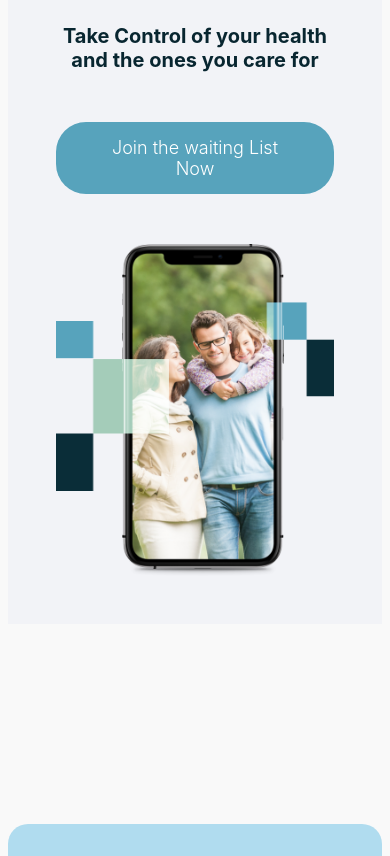
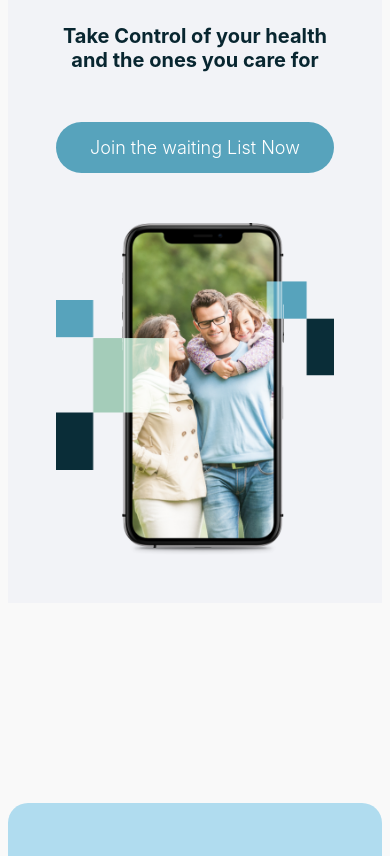
Before and after one commit to Henryford52/AI_Project, a React (Vite) app: page / in a window 390 px wide. Shown: the part 3580-4436 px from the top of the page. Built offline with nearby package versions, Linux system fonts and the light colour scheme.

Commit message:
first commit

```diff
--- a/src/components/body/section4/style.css
+++ b/src/components/body/section4/style.css
@@ -60,6 +60,9 @@
     overflow: hidden;
     text-align: center;
   }
+  .Section4-flex-content{
+    width: 100%;
+  }
   .Section4-flex-content h2 {
     font-size: 20px;
     color: #082630;
@@ -68,15 +71,16 @@
     width: 100%;
     text-align: center;
   }
-  .Section4-flex-content button {
+  .Section4-flex-content .btn {
     background-color: #57a3bc;
     font-family: "Inter", Sans-serif;
-    font-size: 15px;
+    font-size: 18px;
     font-weight: 300;
+    width: 100%;
     background-color: #57a3bc;
     border-radius: 30px 30px 30px 30px;
     border: none;
-    padding: 15px 30px;
+    padding: 15px 0px;
     color: white;
   }
 }
```
